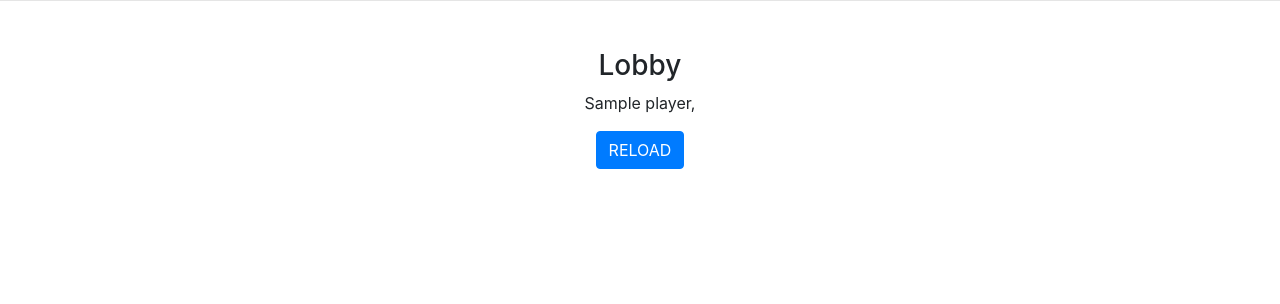
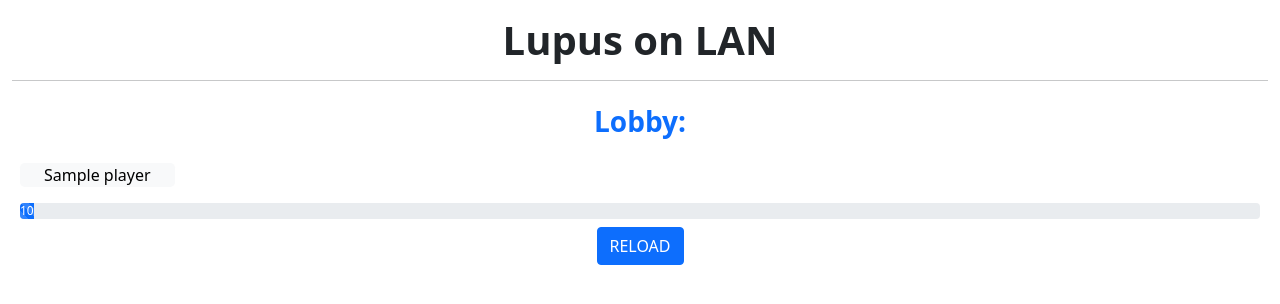
Before and after one commit to Envq/lupus_on_lan, a Flask app: template templates/lobby.html in a window 1280 px wide. Shown: the top 304 px of the page. Run offline with Flask 2, Linux system fonts and the light colour scheme; the template is opened without the code that fills it: most values are stand-ins (such as "Sample title", 1, 10 or a date in 2020); parts of the project's set-up code (start-up, migrations or seed data) failed here and were passed over; some libraries are stand-ins or nearby versions.

Commit message:
improved html

```diff
--- a/src/controller.py
+++ b/src/controller.py
@@ -19,7 +19,8 @@ app.game = Game()
 def goToLobby(userID):
     return render_template("lobby.html",
                             userName = app.game.getNameOf(userID),
-                            players  = app.game.getPlayersName())
+                            players  = app.game.getPlayersName(),
+                            progress = app.game.getProgressLobbyStr())
 
 
 # FLASK FUNCTIONS
@@ -39,7 +40,7 @@ def register():
         return goToLobby(userIP)
     # Check if there is a message
     if request.method == 'POST':
-        userName = request.form["userName"]
+        userName = request.form["nickname"]
         if app.game.addPlayer(userIP, userName):
             return goToLobby(userIP)
     return render_template("register.html")
--- a/src/model.py
+++ b/src/model.py
@@ -100,6 +100,10 @@ class Game:
         if self.masterIsAssigned:
             return names + ['master']
         return names
+
+
+    def getProgressLobbyStr(self):
+        return f'{int(len(self.getPlayersName())/(len(self.rolesSelected)+1)*100)}%'
 
 
     def isStart(self):
--- a/templates/base.html
+++ b/templates/base.html
@@ -2,13 +2,16 @@
 <html lang="en">
   <head>
     <meta charset="utf-8">
+    <link href="https://cdn.jsdelivr.net/npm/bootstrap@5.1.2/dist/css/bootstrap.min.css" rel="stylesheet">
+    <script src="https://cdn.jsdelivr.net/npm/bootstrap@5.1.2/dist/js/bootstrap.bundle.min.js"></script>
     <meta name="viewport" content="width=device-width, initial-scale=1, shrink-to-fit=no">
-    <link rel="stylesheet" href="https://stackpath.bootstrapcdn.com/bootstrap/4.1.3/css/bootstrap.min.css" integrity="sha384-MCw98/SFnGE8fJT3GXwEOngsV7Zt27NXFoaoApmYm81iuXoPkFOJwJ8ERdknLPMO" crossorigin="anonymous">
     <title>Lupus on LAN</title>
   </head>
+
   <body>
-    <hr class="mt-0 mb-4">
     <div class="container-fluid">
+      <h1 class="fw-bold text-center mt-3">Lupus on LAN</h1>
+      <hr>
       {% block content %}
       {% endblock content %}
     </div>
--- a/templates/lobby.html
+++ b/templates/lobby.html
@@ -2,15 +2,30 @@
 
 {% block content %}
 
-<div class="row justify-content-center mt-5">
-  <div class="col-12" style="text-align: center">
-    <h3>Lobby</h3>
-    <p>{% for e in players %}{{ e }}, {% endfor %}</p>
-    <form style="text-align: center;" method="POST" action="/lobby">
-      <input type="hidden" name="userId" value="{{ userId }}">
-      <input type="submit" class="btn btn-primary" value="RELOAD">
-    </form>
-  </div>
+<div class="text-center p-2">
+  <h3 class="fw-bold text-primary">Lobby:</h3>
 </div>
 
+<!-- <div class="row text-center">
+  {% for name in players %}
+  <div class="col-4">
+    <p class="bg-light text-black rounded-3">{{ name }}</p>
+  </div>
+  {% endfor %}
+</div> -->
+
+<div class="d-flex flex-wrap">
+  {% for name in players %}
+  <div class="bg-light text-black rounded-3 m-2 px-4">{{ name }}</div>
+  {% endfor %}
+</div>
+
+<div class="progress m-2">
+  <div class="progress-bar progress-bar-striped" style="width:{{ progress }}">{{ progress }}</div>
+</div>
+
+
+<form class="text-center" method="POST" action="/lobby">
+  <input type="submit" class="btn btn-primary" value="RELOAD">
+</form>
 {% endblock content %}
```
Also changed, not shown: templates/register.html (+9 -9 lines).
